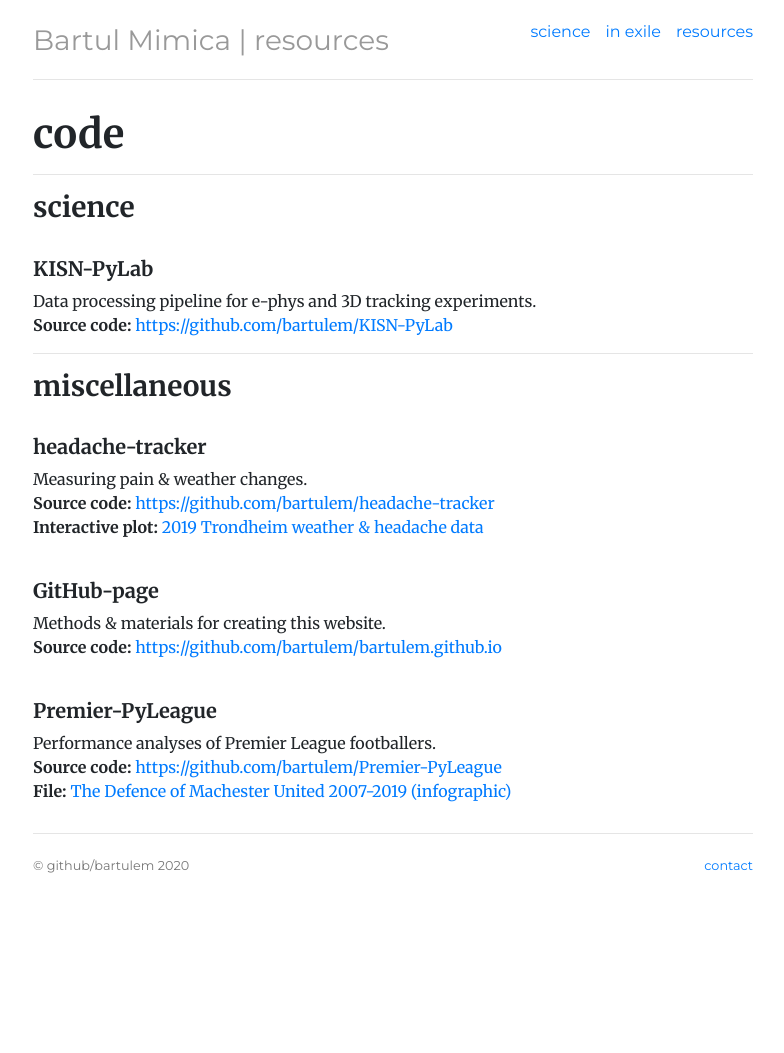
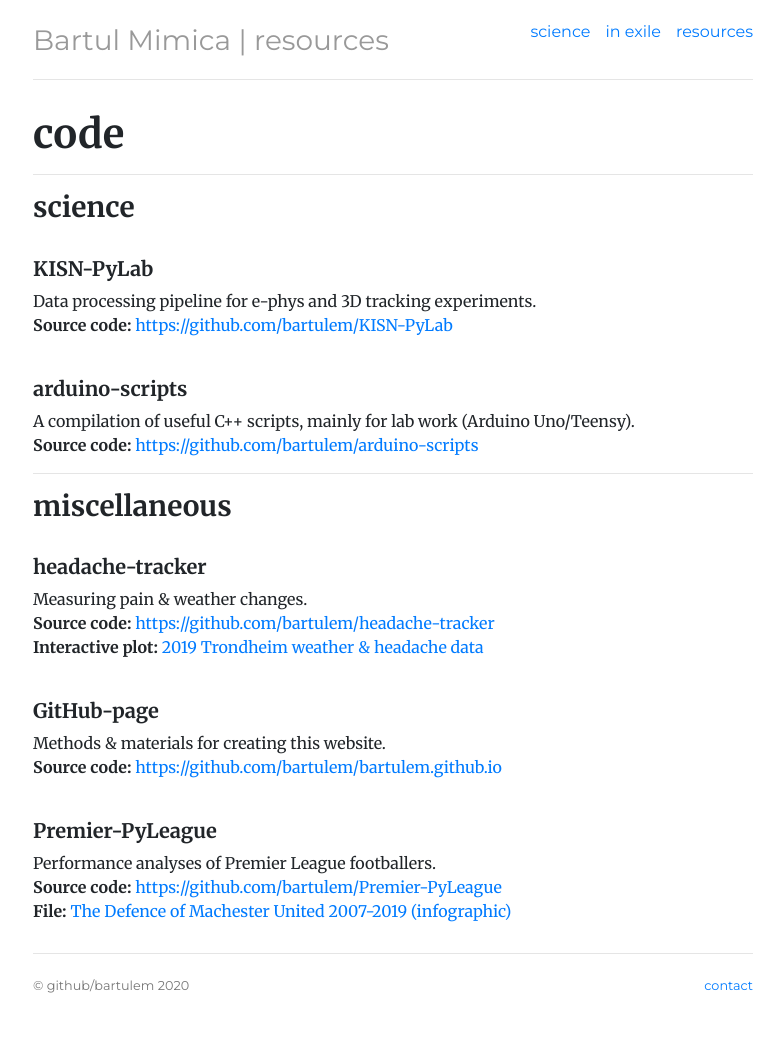
Before and after one commit to bartulem/bartulem.github.io, a Jekyll site: the page built from resources/index.html, in a window 1280 px wide. Shown: the whole page, without its empty margins (247-1031 px from the left). Built offline with Jekyll 4.4.1, drawn with Linux system fonts in a browser that asks for light colours; comment, search, counter and statistics services are not loaded; before the commit the page ends 933 px from its top, so only the background shows below that.

Commit message:
update resources to include C++ scripts

```diff
--- a/resources/index.html
+++ b/resources/index.html
@@ -21,6 +21,11 @@ catname: resources
       <p>Data processing pipeline for e-phys and 3D tracking experiments.<br>
       <strong>Source code:</strong> <a href="https://github.com/bartulem/KISN-PyLab" target="_blank">https://github.com/bartulem/KISN-PyLab</a></p>
       <p> </p>
+      <br>
+      <h5 id="arduino-scripts">arduino-scripts</h5>
+      <p>A compilation of useful C++ scripts, mainly for lab work (Arduino Uno/Teensy). <br>
+      <strong>Source code:</strong> <a href="https://github.com/bartulem/arduino-scripts" target="_blank">https://github.com/bartulem/arduino-scripts</a></p>
+      <p> </p>
       <hr />
       <h3 id="miscellaneous">miscellaneous</h3>
       <br>
```
